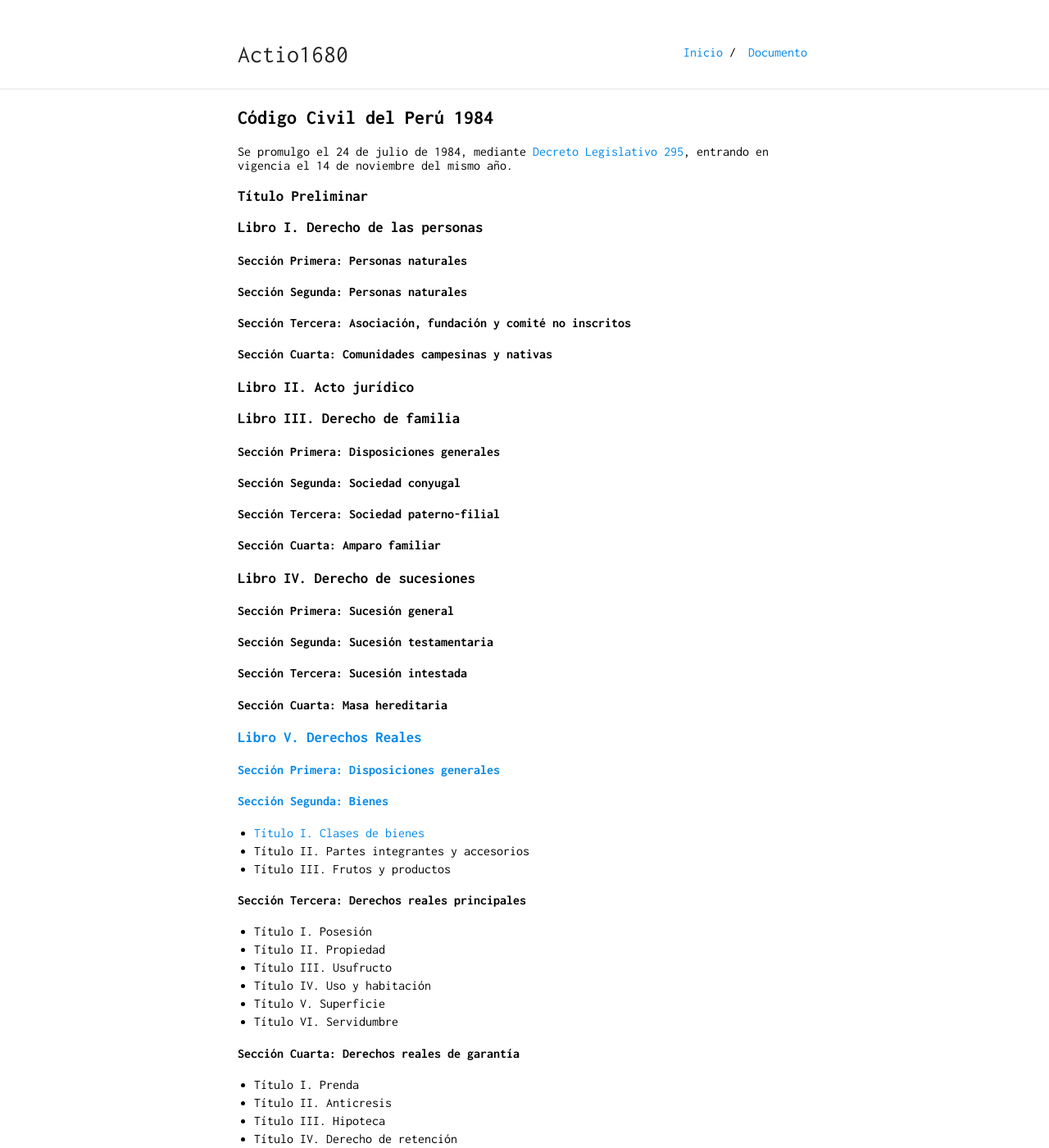
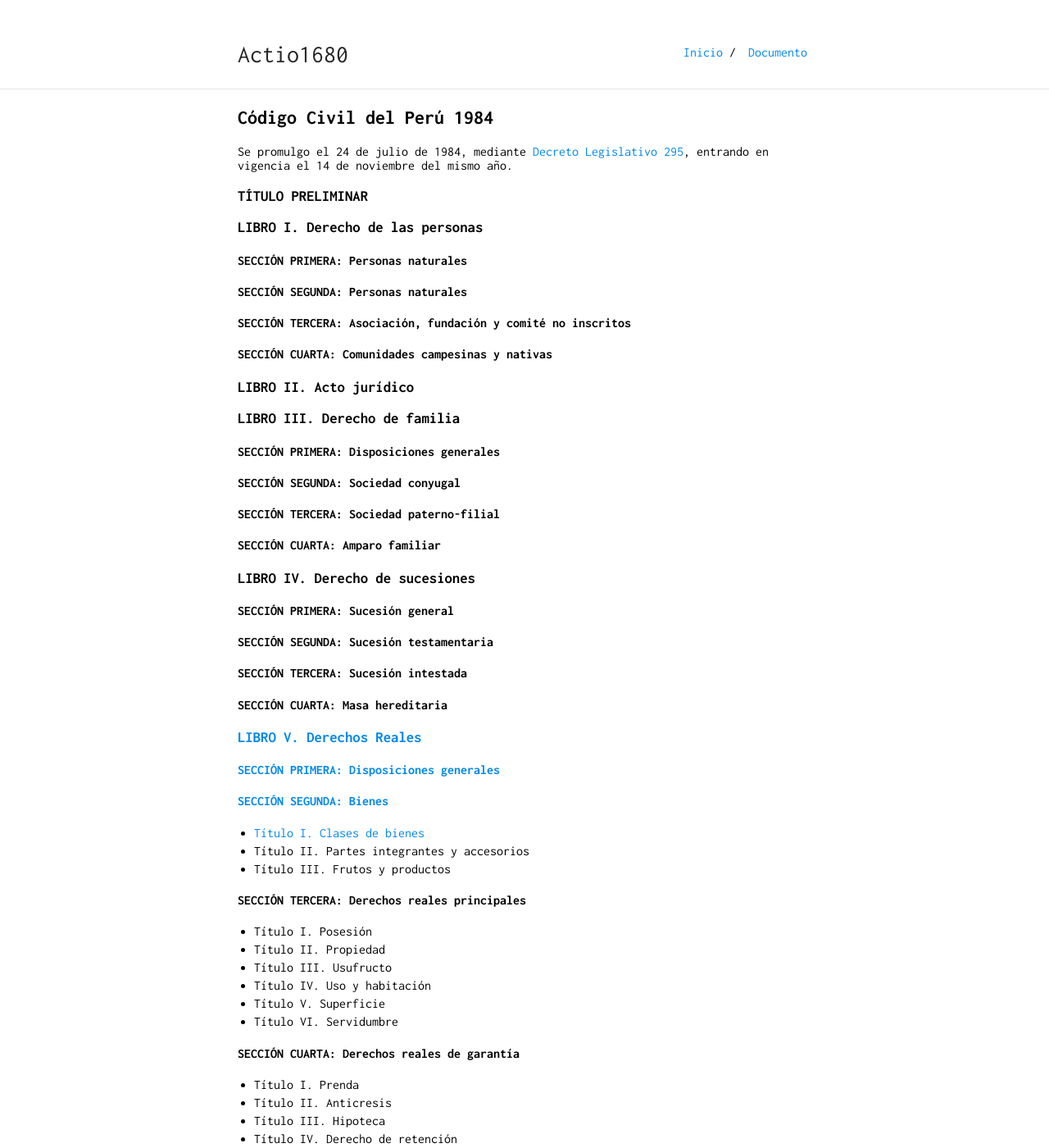
Before and after one commit to actio1680/actio1680.github.io, a Jekyll site: the page built from cc1984.md, in a window 1280 px wide and 1400 px high. Shown: the whole window at 82% size. Built offline with Jekyll 4.4.1, drawn with Linux system fonts in a browser that asks for light colours; our own code applies the rules of GitHub Pages for plain Markdown files; some of the changed text lies outside the part shown.

Commit message:
Update cc1984.md

```diff
--- a/cc1984.md
+++ b/cc1984.md
@@ -4,36 +4,36 @@ layout: default
 ## Código Civil del Perú 1984
 Se promulgo el 24 de julio de 1984, mediante [Decreto Legislativo 295](https://github.com/actio1680/Cuerpos-legales-Peru/blob/main/Decretos-Legislativos/Decreto-Legislativo-295.md), entrando en vigencia el 14 de noviembre del mismo año.
 
-### Título Preliminar
-### Libro I. Derecho de las personas
-#### Sección Primera: Personas naturales
-#### Sección Segunda: Personas naturales
-#### Sección Tercera: Asociación, fundación y comité no inscritos
-#### Sección Cuarta: Comunidades campesinas y nativas
+### TÍTULO PRELIMINAR
+### LIBRO I. Derecho de las personas
+#### SECCIÓN PRIMERA: Personas naturales
+#### SECCIÓN SEGUNDA: Personas naturales
+#### SECCIÓN TERCERA: Asociación, fundación y comité no inscritos
+#### SECCIÓN CUARTA: Comunidades campesinas y nativas
 
-### Libro II. Acto jurídico
+### LIBRO II. Acto jurídico
 
-### Libro III. Derecho de familia
-#### Sección Primera: Disposiciones generales
-#### Sección Segunda: Sociedad conyugal
-#### Sección Tercera: Sociedad paterno-filial
-#### Sección Cuarta: Amparo familiar
+### LIBRO III. Derecho de familia
+#### SECCIÓN PRIMERA: Disposiciones generales
+#### SECCIÓN SEGUNDA: Sociedad conyugal
+#### SECCIÓN TERCERA: Sociedad paterno-filial
+#### SECCIÓN CUARTA: Amparo familiar
 
-### Libro IV. Derecho de sucesiones
-#### Sección Primera: Sucesión general
-#### Sección Segunda: Sucesión testamentaria
-#### Sección Tercera: Sucesión intestada
-#### Sección Cuarta: Masa hereditaria
+### LIBRO IV. Derecho de sucesiones
+#### SECCIÓN PRIMERA: Sucesión general
+#### SECCIÓN SEGUNDA: Sucesión testamentaria
+#### SECCIÓN TERCERA: Sucesión intestada
+#### SECCIÓN CUARTA: Masa hereditaria
 
-### [Libro V. Derechos Reales](https://github.com/actio1680/Cuerpos-legales-Peru/blob/main/Codigo-Civil/1984/Libro-V.md)
-#### [Sección Primera: Disposiciones generales](https://github.com/actio1680/Cuerpos-legales-Peru/blob/main/Codigo-Civil/1984/Libro-V.md#secci%C3%B3n-primera)
+### [LIBRO V. Derechos Reales](https://github.com/actio1680/Cuerpos-legales-Peru/blob/main/Codigo-Civil/1984/Libro-V.md)
+#### [SECCIÓN PRIMERA: Disposiciones generales](https://github.com/actio1680/Cuerpos-legales-Peru/blob/main/Codigo-Civil/1984/Libro-V.md#secci%C3%B3n-primera)
 
-#### [Sección Segunda: Bienes](https://github.com/actio1680/Cuerpos-legales-Peru/blob/main/Codigo-Civil/1984/Libro-V.md#secci%C3%B3n-segunda)
+#### [SECCIÓN SEGUNDA: Bienes](https://github.com/actio1680/Cuerpos-legales-Peru/blob/main/Codigo-Civil/1984/Libro-V.md#secci%C3%B3n-segunda)
 - [Título I. Clases de bienes](https://github.com/actio1680/Cuerpos-legales-Peru/blob/main/Codigo-Civil/1984/Libro-V.md#clases-de-bienes)
 - Título II. Partes integrantes y accesorios
 - Título III. Frutos y productos
 
-#### Sección Tercera: Derechos reales principales
+#### SECCIÓN TERCERA: Derechos reales principales
 - Título I. Posesión
 - Título II. Propiedad
 - Título III. Usufructo
@@ -41,15 +41,15 @@ Se promulgo el 24 de julio de 1984, mediante [Decreto Legislativo 295](https://g
 - Título V. Superficie
 - Título VI. Servidumbre
 
-#### Sección Cuarta: Derechos reales de garantía
+#### SECCIÓN CUARTA: Derechos reales de garantía
 - Título I. Prenda
 - Título II. Anticresis
 - Título III. Hipoteca
 - Título IV. Derecho de retención
 
-### Libro VI. Las Obligaciones
+### LIBRO VI. Las Obligaciones
 
-#### Sección Primera: Las obligaciones y sus modalidades
+#### SECCIÓN PRIMERA: Las obligaciones y sus modalidades
 - Título I. Obligaciones de dar
 - Título II. Obligaciones de hacer
 - Título III. Obligaciones de no hacer
@@ -59,7 +59,7 @@ Se promulgo el 24 de julio de 1984, mediante [Decreto Legislativo 295](https://g
 - Título VII. Reconocimiento de las obligaciones
 - Título VIII. Transmisión de las obligaciones
 
-#### Sección Segunda: Efectos de las obligaciones
+#### SECCIÓN SEGUNDA: Efectos de las obligaciones
 - Título I. Disposiciones generales
 - Título II. Pago
 - Título III. Novación
@@ -70,8 +70,8 @@ Se promulgo el 24 de julio de 1984, mediante [Decreto Legislativo 295](https://g
 - Título VIII. Mutuo disenso
 - Título IX. Inejecución de Obligaciones
 
-### Libro VII. Fuentes de las Obligaciones
-#### Sección Primera. Contratos en general
+### LIBRO VII. Fuentes de las Obligaciones
+#### SECCIÓN PRIMERA. Contratos en general
 - Título I. Disposiciones generales
 - Título II. El consentimiento
 - Título III. Objeto del contrato
@@ -88,7 +88,7 @@ Se promulgo el 24 de julio de 1984, mediante [Decreto Legislativo 295](https://g
 - Título XIV. Arras de retractación
 - Título XV. Obligaciones de saneamiento
 
-#### Sección Segunda: Contratos nominados
+#### SECCIÓN SEGUNDA: Contratos nominados
 - Título I. Compraventa
 - Título II. Permuta
 - Título III. Suministro
@@ -103,14 +103,14 @@ Se promulgo el 24 de julio de 1984, mediante [Decreto Legislativo 295](https://g
 - Título XII. Renta vitalicia
 - Título XIII. Juego y apuesta
 
-#### Sección Tercera. Gestión de negocios
-#### Sección Cuarta. Enriquecimiento sin causa
-#### Sección Quinta. Promesa unilateral
-#### Sección Sexta. Responsabilidad extracontractual
+#### SECCIÓN TERCERA. Gestión de negocios
+#### SECCIÓN CUARTA. Enriquecimiento sin causa
+#### SECCIÓN QUINTA. Promesa unilateral
+#### SECCIÓN SEXTA. Responsabilidad extracontractual
 
-### Libro VIII. Prescripción y caducidad
+### LIBRO VIII. Prescripción y caducidad
 
-### Libro IX. Registros Públicos
+### LIBRO IX. Registros Públicos
 - Título I. Disposiciones generales
 - Título II. Registro de la propiedad inmueble
 - Título III. Registro de personas jurídicas
@@ -120,4 +120,4 @@ Se promulgo el 24 de julio de 1984, mediante [Decreto Legislativo 295](https://g
 - Título VII. Registro de sucesiones intestadas
 - Título VIII. Registro de bienes muebles
 
-### Libro X. Derecho internacional privado
+### LIBRO X. Derecho internacional privado
```
